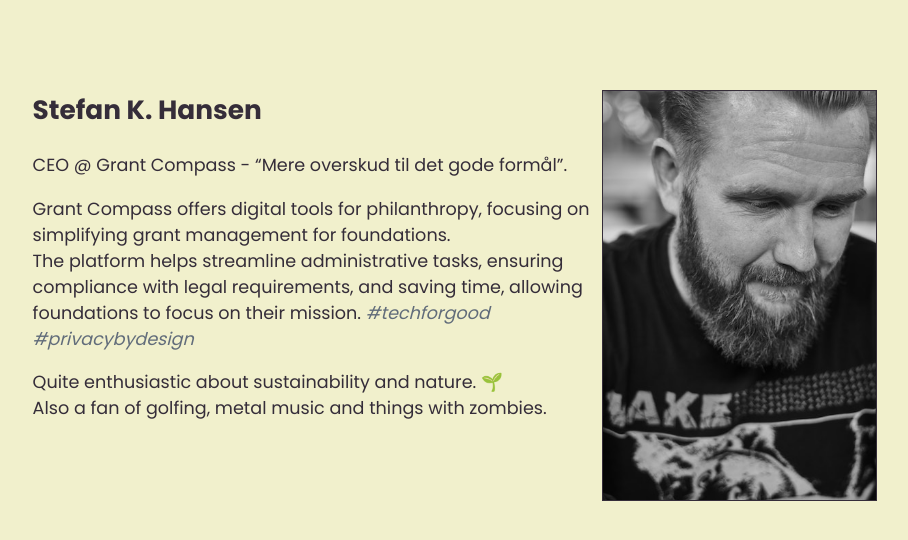
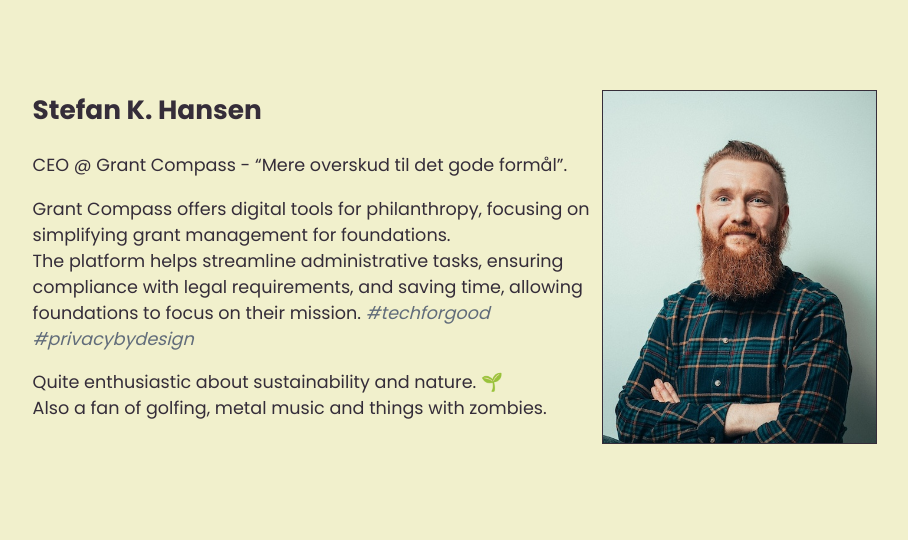
Before and after one commit to skhansen/skhansen.github.io, a Jekyll site: the page built from index.md, in a window 1280 px wide. Shown: the top 540 px of the page, without its empty margins (185-1093 px from the left). Built offline with Jekyll 4.4.1, drawn with Linux system fonts in a browser that asks for light colours; our own code applies the rules of GitHub Pages for plain Markdown files.

Commit message:
Update default.html

```diff
--- a/_layouts/default.html
+++ b/_layouts/default.html
@@ -12,7 +12,7 @@
   <body>
     <main class="main-content" role="main">
       <article>{{ content }}</article>
-      <aside><img src="/assets/images/me.jpg" /></aside>
+      <aside><img src="/assets/images/new.jpg" /></aside>
     </main>
   </body>
 </html>
```
